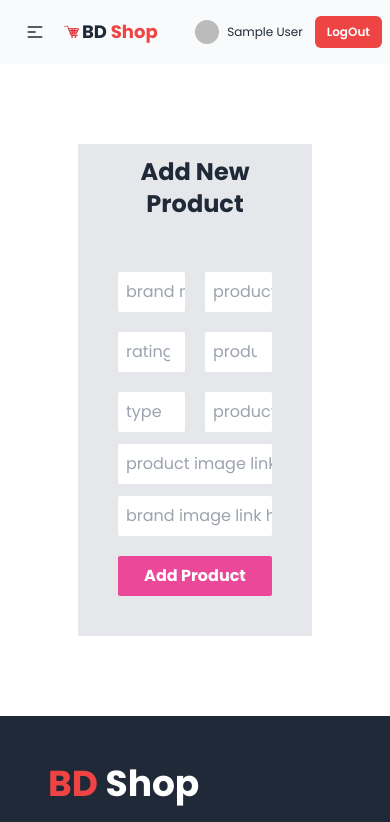
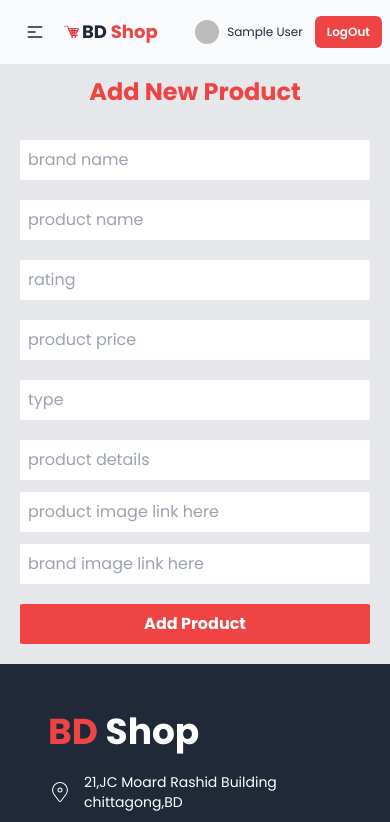
Before and after one commit to Shahadat-BD/brandShop-client-side, a React (Vite) app: page /add-product in a window 390 px wide. Shown: the top 822 px of the page. Built offline with nearby package versions, Linux system fonts and the light colour scheme; no server answers; sample sign-in values are in the browser's storage.

Commit message:
responsive part complete of add product form

```diff
--- a/src/Component/Pages/AddProduct/AddProduct.jsx
+++ b/src/Component/Pages/AddProduct/AddProduct.jsx
@@ -31,20 +31,20 @@ const AddProduct = () => {
     }
     return (
         <div>
-            <div className='w-[60%] m-auto my-20 bg-gray-200 text-center'>
-             <h3 className='text-2xl font-bold p-3'>Add New Product</h3>
-            <form onSubmit={handleNewProductAdd} className='p-10'>
-                <div className='grid grid-cols-2 gap-5'>
-                <input className='py-2 pl-2 rounded-sm' type="text" required placeholder='brand name' name="brandName" id="" />
-                <input className='py-2 pl-2 rounded-sm' type="text" required placeholder='product name' name="productName" id="" />
-                <input className='py-2 pl-2 rounded-sm' type='number' placeholder='rating' name="rating" id="" />
-                <input className='py-2 pl-2 rounded-sm' type="number" required placeholder='product price' name="price" id="" />
-                <input className='py-2 pl-2 rounded-sm' type="text" required placeholder='type' name="type" id="" />
-                <input className='py-2 pl-2 rounded-sm' type="text" required placeholder='product details' name="details" id="" />
+            <div className='lg:w-[60%] m-auto md:w-[70%] w-full md:my-[185px] lg:my-10  bg-gray-200'>
+             <h3 className='text-2xl text-red-500 font-bold p-3 text-center'>Add New Product</h3>
+            <form onSubmit={handleNewProductAdd} className='px-5 py-5'>
+                <div className='grid lg:grid-cols-2 md:grid-cols-2 grid-cols-1 gap-5'>
+                <input className='py-2 pl-2  rounded-sm' type="text" required placeholder='brand name' name="brandName" id="" />
+                <input className='py-2 pl-2  rounded-sm' type="text" required placeholder='product name' name="productName" id="" />
+                <input className='py-2 pl-2  rounded-sm' type='number' placeholder='rating' name="rating" id="" />
+                <input className='py-2 pl-2  rounded-sm' type="number" required placeholder='product price' name="price" id="" />
+                <input className='py-2 pl-2  rounded-sm' type="text" required placeholder='type' name="type" id="" />
+                <input className='py-2 pl-2  rounded-sm' type="text" required placeholder='product details' name="details" id="" />
                 </div>
-                <input className='w-full my-3 py-2 pl-2 rounded-sm' type="text" required placeholder='product image link here' name="productImage" id="" />
-                <input className='w-full mb-5 py-2 pl-2 rounded-sm' type="text" required placeholder='brand image link here' name="brandImage" id="" />
-                <input className='w-full cursor-pointer bg-pink-500 text-white py-2 font-bold rounded-sm' type="submit" value="Add Product" />
+                <input className='w-full my-3 py-2 pl-2  rounded-sm' type="text" required placeholder='product image link here' name="productImage" id="" />
+                <input className='w-full mb-5 py-2 pl-2  rounded-sm' type="text" required placeholder='brand image link here' name="brandImage" id="" />
+                <input className='w-full cursor-pointer bg-red-500 text-white py-2 font-bold rounded-sm' type="submit" value="Add Product" />
             </form>
         </div>
         </div>
```
